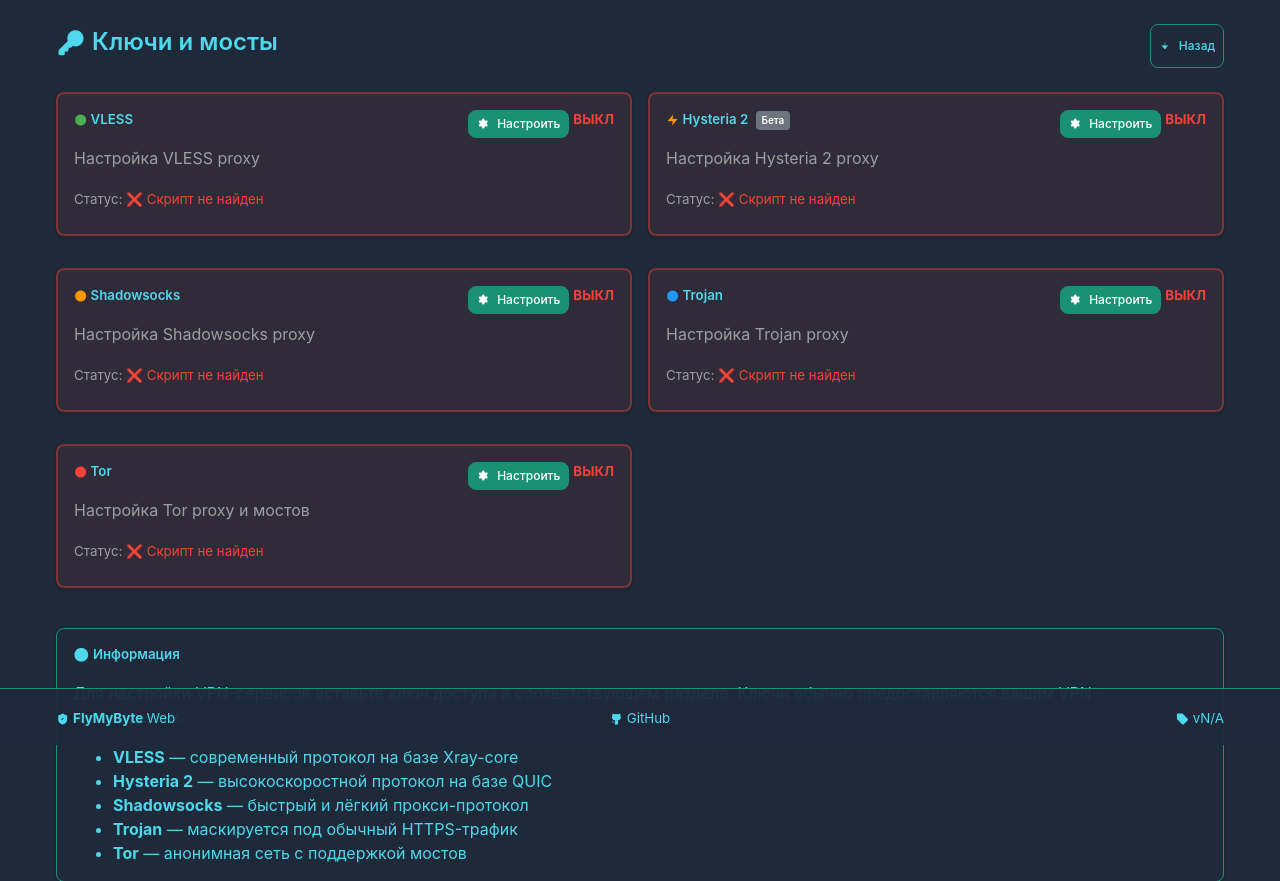
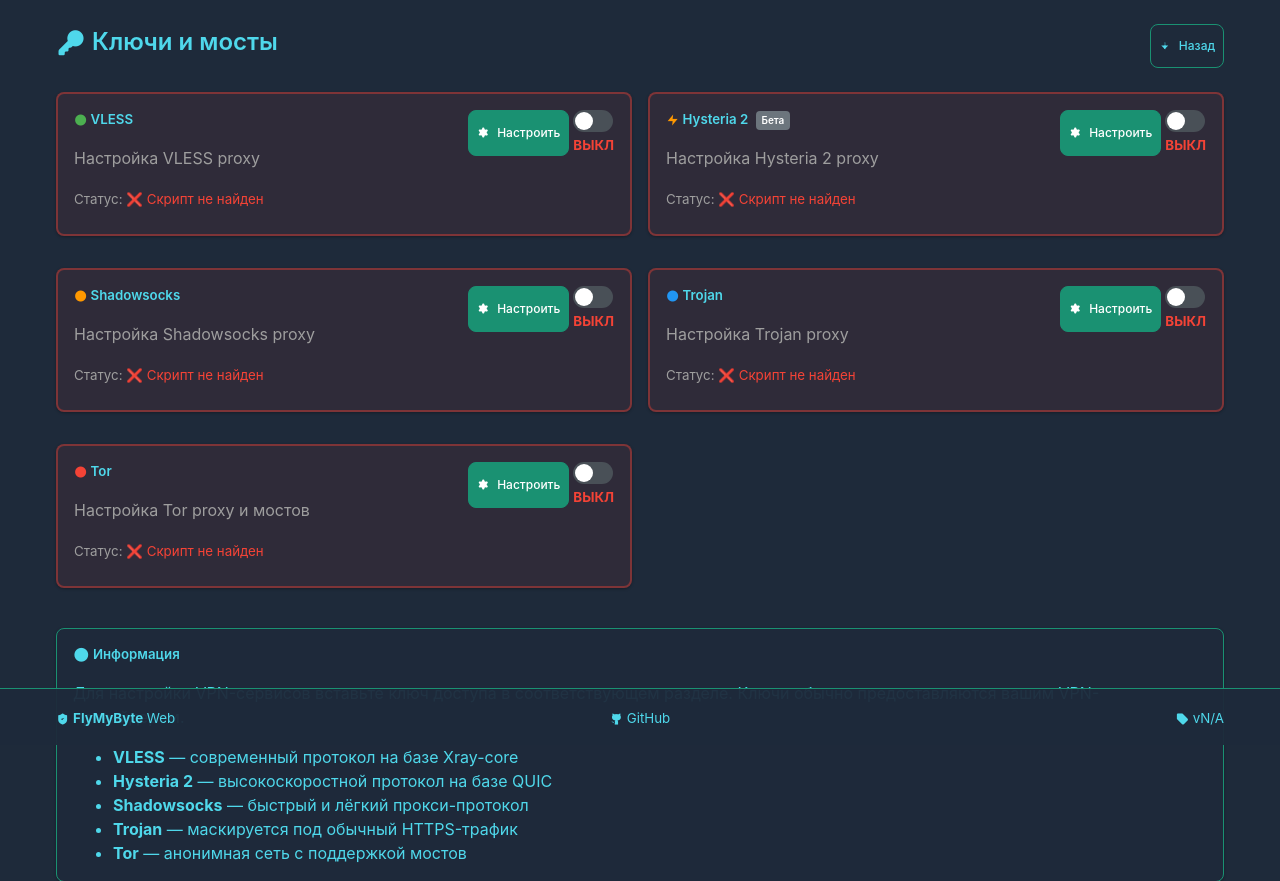
Before and after one commit to royfincher25-source/flymybyte, a Flask app: page /keys in a window 1280 px wide. Shown: the part 55-936 px from the top of the page. Run offline with Flask 3, Linux system fonts and the light colour scheme; the visitor is signed in with stand-in values (Sample User, id 1).

Commit message:
fix: show toggle switch for disabled services on keys page

```diff
--- a/src/web_ui/templates/keys.html
+++ b/src/web_ui/templates/keys.html
@@ -60,7 +60,14 @@
                             <small class="text-success fw-bold">ВКЛ</small>
                         </form>
                         {% else %}
-                        <small class="text-danger fw-bold">ВЫКЛ</small>
+                        <form method="POST" action="{{ url_for('main.key_toggle', service=service_id) }}">
+                            <input type="hidden" name="csrf_token" value="{{ csrf_token() }}">
+                            <label class="switch">
+                                <input type="checkbox" onchange="this.form.submit()">
+                                <span class="switch__track"></span>
+                            </label>
+                            <small class="text-danger fw-bold">ВЫКЛ</small>
+                        </form>
                         {% endif %}
                     </div>
                 </div>
```
